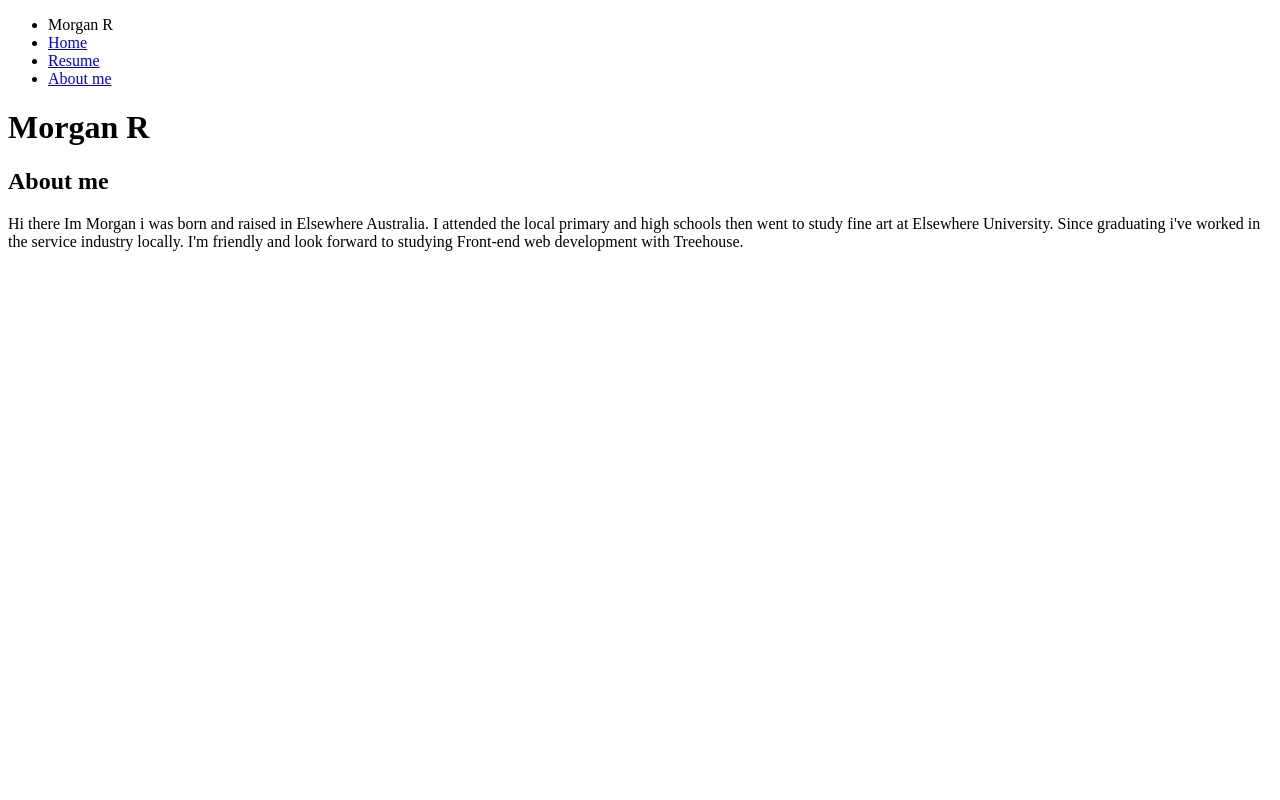
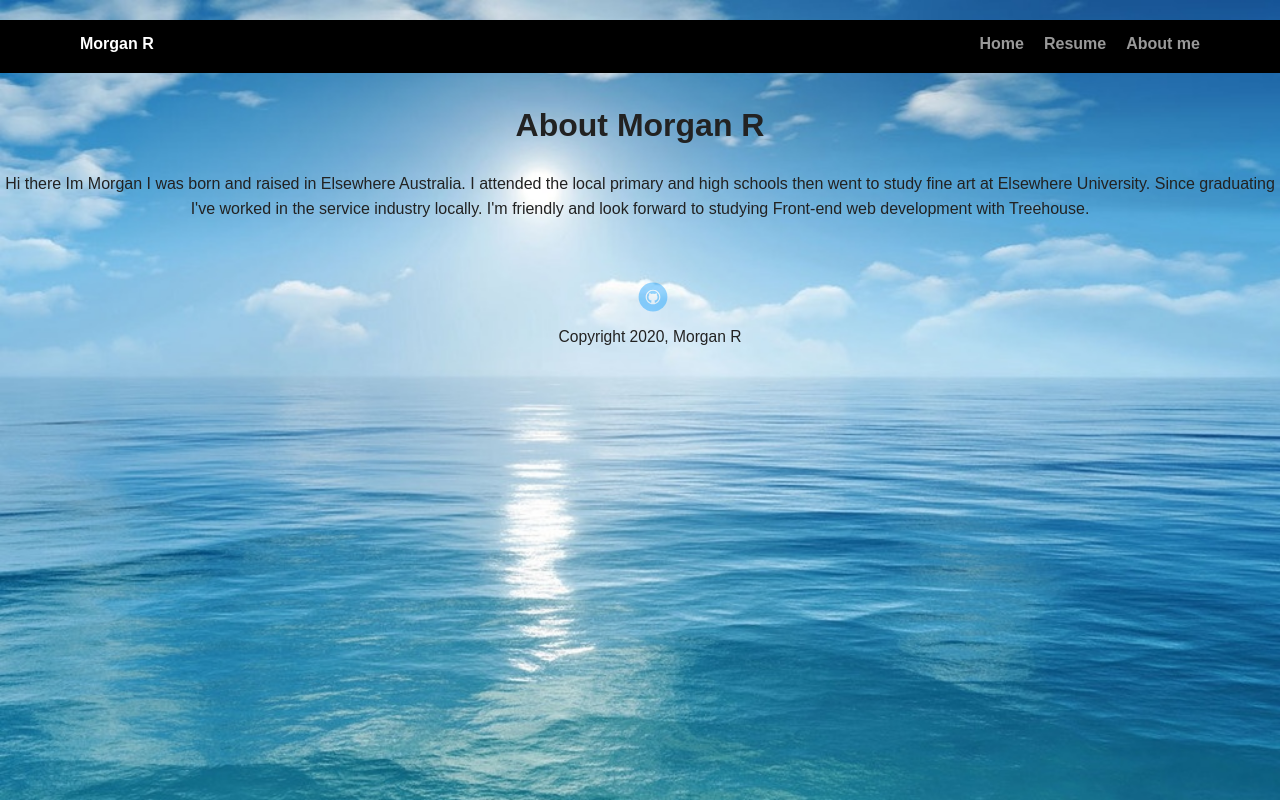
Before and after one commit to m-g-rosin/techdegree-project-1, a plain HTML site: page aboutme.html in a window 1280 px wide. Drawn offline with Linux system fonts and the light colour scheme; a web font is replaced by a local one.

Commit message:
Added Photos

```diff
--- a/aboutme.html
+++ b/aboutme.html
@@ -3,10 +3,13 @@
 <head>
     <meta charset="UTF-8">
     <meta name="viewport" content="width=device-width, initial-scale=1.0">
-    <title>Document</title>
+    <title>Aboutme</title>
+    <meta name="viewport" content="width=device-width, initial-scale=1.0">
+    <link rel="stylesheet" href="styles.css">
+    <link href="https://fonts.googleapis.com/css?family=Muli%7CRoboto:400,300,500,700,900" rel="stylesheet">
 </head>
 <body>
-
+    <main>
       <div class="main-nav">
           <ul class="nav">
             <li class="name">Morgan R</li>
@@ -17,16 +20,20 @@
       </div>
 
       <header>
-        <h1>Morgan R</h1>
+        <h1>About Morgan R</h1>
       </header>
+      <div class="aboutme-info">
 
-    <div>
-        <h2>About me</h2>
-        <p>Hi there Im Morgan i was born and raised in Elsewhere Australia. I attended the local primary and high schools then went to study fine art at Elsewhere University.
-          Since graduating i've worked in the service industry locally. I'm friendly and look forward to studying Front-end web development with Treehouse. </p>
+        <p>Hi there Im Morgan I was born and raised in Elsewhere Australia. I attended the local primary and high schools then went to study fine art at Elsewhere University.
+          Since graduating I've worked in the service industry locally. I'm friendly and look forward to studying Front-end web development with Treehouse. </p>
       </div>
+    </main>
 
-
-
+    <footer>
+        <ul>
+          <li><a href="https://github.com/m-g-rosin" class="social github">Github</a></li>
+        </ul>
+        <p class="copyright">Copyright 2020, Morgan R</p>
+      </footer>
 </body>
 </html>
--- a/styles.css
+++ b/styles.css
@@ -7,9 +7,11 @@ body {
   margin: 0;
   padding: 0;
   text-align: center;
-  font-family: 'Roboto', sans-serif;
+  font-family: Arial, Helvetica, sans-serif;
   color: #222;
-  background: #f7f5f0;
+  background: url('images/sea.jpg') ;
+  background-size: cover;
+  overflow: hidden;
 }
 /* Link Styles */
 
@@ -55,27 +57,29 @@ a:hover {
   color: white
 }
 
-header {
+.main-header {
   text-align: center;
-  background: url('images/beach.jpeg') no-repeat bottom center ;
+  background: url('images/town.jpg') no-repeat bottom center ;
   background-size: cover;
   overflow: hidden;
-  padding-top: 60px;
+  min-height: 450px;
 }
 header {
   line-height: 1.5;
+  padding-top: 60px;
 }
 header .profile-image {
   margin-top: 50px;
   width: 150px;
   height: 150px;
   border-radius: 50%;
-  border: 3px solid white;
+  border: 3px solid rgb(0, 0, 0);
   transition: all .5s;
 }
 header .profile-image:hover {
-  transform: scale(1.2) rotate(5deg);
+  transform: scale(1.2) rotate(360deg);
 }
+
 .tag {
   background-color: #efefef;
   color: black;
@@ -83,25 +87,33 @@ header .profile-image:hover {
   border-radius: 5px;
   display: table;
   margin: 10px auto;
+
 }
 .location {
   background-color: #222;
   color: yellow;
 }
 .card {
-  margin: 30px;
+  margin: 20px;
   padding: 20px 40px 40px;
   max-width: 500px;
   text-align: left;
-  background: #fff;
+  background: url('images/sand.jpg') no-repeat bottom center ;
+  background-size: cover;
   border-bottom: 4px solid #ccc;
   border-radius: 6px;
   transition: all .5s;
+  box-shadow: 5px 5px;
+}
+.resume-info {
+  text-align: left;
 }
 .card:hover {
   border-color: #ff99ff;
 }
-
+.aboutme-info{
+  text-align: center;
+}
 ul.skills {
   padding: 0;
   text-align: center;
@@ -124,6 +136,7 @@ footer {
   width: 100%;
   min-height: 30px;
   padding: 20px 0 40px 20px;
+
 }
 
 footer .copyright {
@@ -179,9 +192,6 @@ a.social:hover {
       margin: 0 auto;
   }
 
-  header {
-    min-height: 470px;
-  }
 
   .nav {
     max-width: 1200px;
```
Also changed, not shown: index.html (+12 -6 lines), resume.html (+15 -4 lines), images/beach.jpg (renamed from images/beach.jpeg), images/man.jpg (added), images/sand.jpg (added), images/sea.jpg (added), images/sea.webp (added), images/town.jpg (added). Lines whose indentation alone changed are shown as unchanged.
